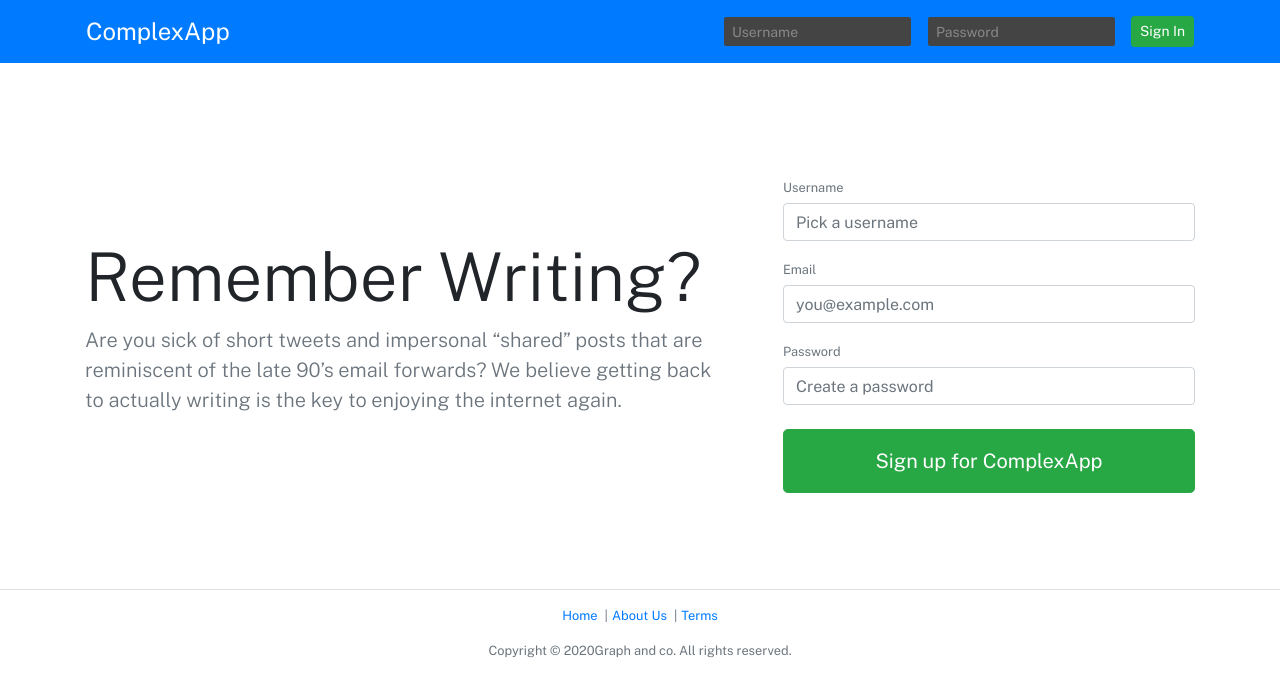
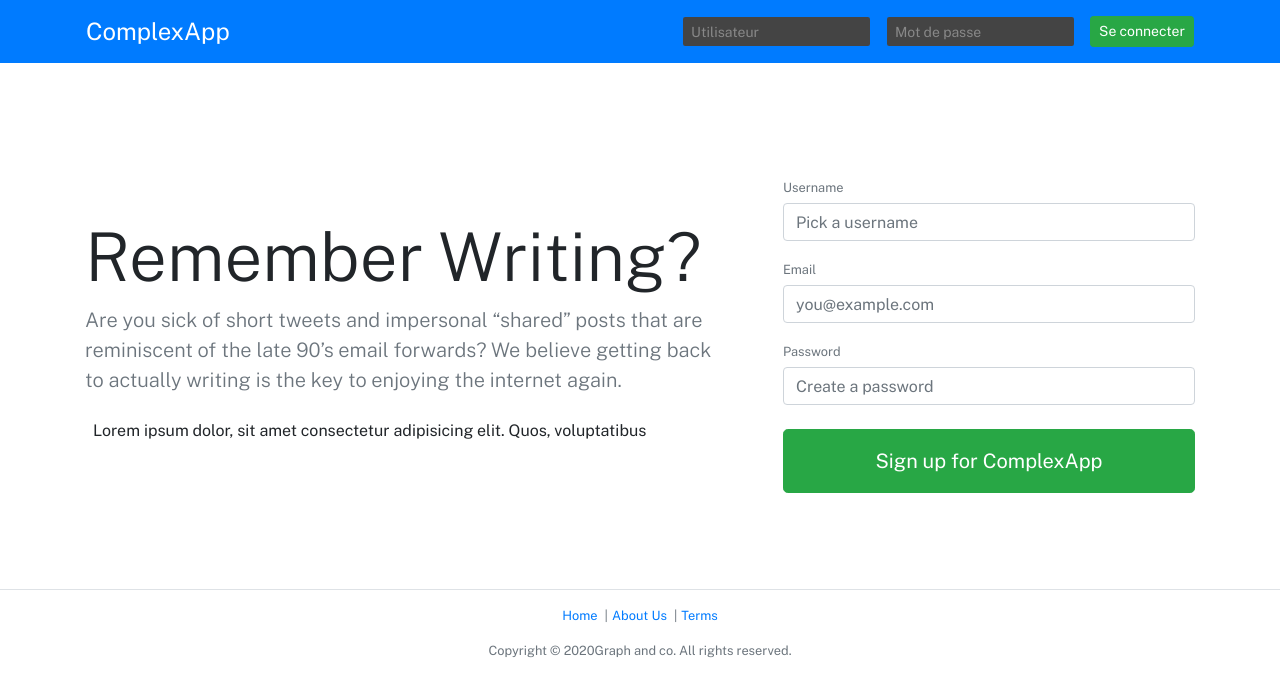
Before and after one commit to Graphandco/Social-Media-App, a React app: page / in a window 1280 px wide. Built offline with nearby package versions, Linux system fonts and the light colour scheme.

Commit message:
Add Material UI

```diff
--- a/app/Main.js
+++ b/app/Main.js
@@ -1,6 +1,13 @@
 import React from 'react';
 import ReactDOM from 'react-dom';
 import { BrowserRouter, Switch, Route } from 'react-router-dom';
+
+//Material UI
+import {
+    createMuiTheme,
+    ThemeProvider,
+    useTheme,
+} from '@material-ui/core/styles';
 
 //My Components
 import Header from './components/Header';
@@ -10,7 +17,18 @@ import Terms from './components/Terms';
 import Footer from './components/Footer';
 
 function Main() {
+    const themes = useTheme();
+    const monTheme = createMuiTheme({
+        palette: {
+            type: 'dark',
+            secondary: {
+                main: '#FFFFFF',
+            },
+        },
+    });
+
     return (
+        <ThemeProvider theme={monTheme}>
             <BrowserRouter>
                 <Header />
                 <Switch>
@@ -26,6 +44,7 @@ function Main() {
                 </Switch>
                 <Footer />
             </BrowserRouter>
+        </ThemeProvider>
     );
 }
 
--- a/app/components/Header.js
+++ b/app/components/Header.js
@@ -1,5 +1,6 @@
 import React from 'react';
 import { Link } from 'react-router-dom';
+//import Button from '@material-ui/core/Button';
 
 function Header() {
     return (
@@ -17,7 +18,7 @@ function Header() {
                                 name='username'
                                 className='form-control form-control-sm input-dark'
                                 type='text'
-                                placeholder='Username'
+                                placeholder='Utilisateur'
                                 autoComplete='off'
                             />
                         </div>
@@ -26,13 +27,20 @@ function Header() {
                                 name='password'
                                 className='form-control form-control-sm input-dark'
                                 type='password'
-                                placeholder='Password'
+                                placeholder='Mot de passe'
                             />
                         </div>
                         <div className='col-md-auto'>
                             <button className='btn btn-success btn-sm'>
-                                Sign In
+                                Se connecter
                             </button>
+                            {/* <Button
+                                variant='outlined'
+                                color='secondary'
+                                size='small'
+                            >
+                                Se connecter
+                            </Button> */}
                         </div>
                     </div>
                 </form>
--- a/app/components/HomeGuest.js
+++ b/app/components/HomeGuest.js
@@ -1,8 +1,11 @@
 import React from 'react';
+
+import { Paper, Box } from '@material-ui/core';
 
 function HomeGuest() {
     return (
         <div className='container py-md-5'>
+            <Paper />
             <div className='row align-items-center'>
                 <div className='col-lg-7 py-3 py-md-5'>
                     <h1 className='display-3'>Remember Writing?</h1>
@@ -13,6 +16,11 @@ function HomeGuest() {
                         to actually writing is the key to enjoying the internet
                         again.
                     </p>
+
+                    <Box p={1} bgcolor='secondary.main'>
+                        Lorem ipsum dolor, sit amet consectetur adipisicing
+                        elit. Quos, voluptatibus
+                    </Box>
                 </div>
                 <div className='col-lg-5 pl-lg-5 pb-3 py-lg-5'>
                     <form>
--- a/app/index.html
+++ b/app/index.html
@@ -23,6 +23,7 @@
             integrity="sha384-GqVMZRt5Gn7tB9D9q7ONtcp4gtHIUEW/yG7h98J7IpE3kpi+srfFyyB/04OV6pG0"
             crossorigin="anonymous"
         ></script>
+        <link rel="shortcut icon" href="/favicon.png" />
         <link rel="stylesheet" href="/main.css" />
     </head>
     <body>
--- a/package.json
+++ b/package.json
@@ -15,6 +15,7 @@
     "@babel/node": "^7.8.7",
     "@babel/preset-env": "^7.9.5",
     "@babel/preset-react": "^7.9.4",
+    "@material-ui/core": "^4.9.12",
     "axios": "^0.19.2",
     "babel-loader": "^8.1.0",
     "clean-webpack-plugin": "^3.0.0",
```
Also changed, not shown: app/favicon.png (added), 1 other file. Lines whose indentation alone changed are shown as unchanged.
